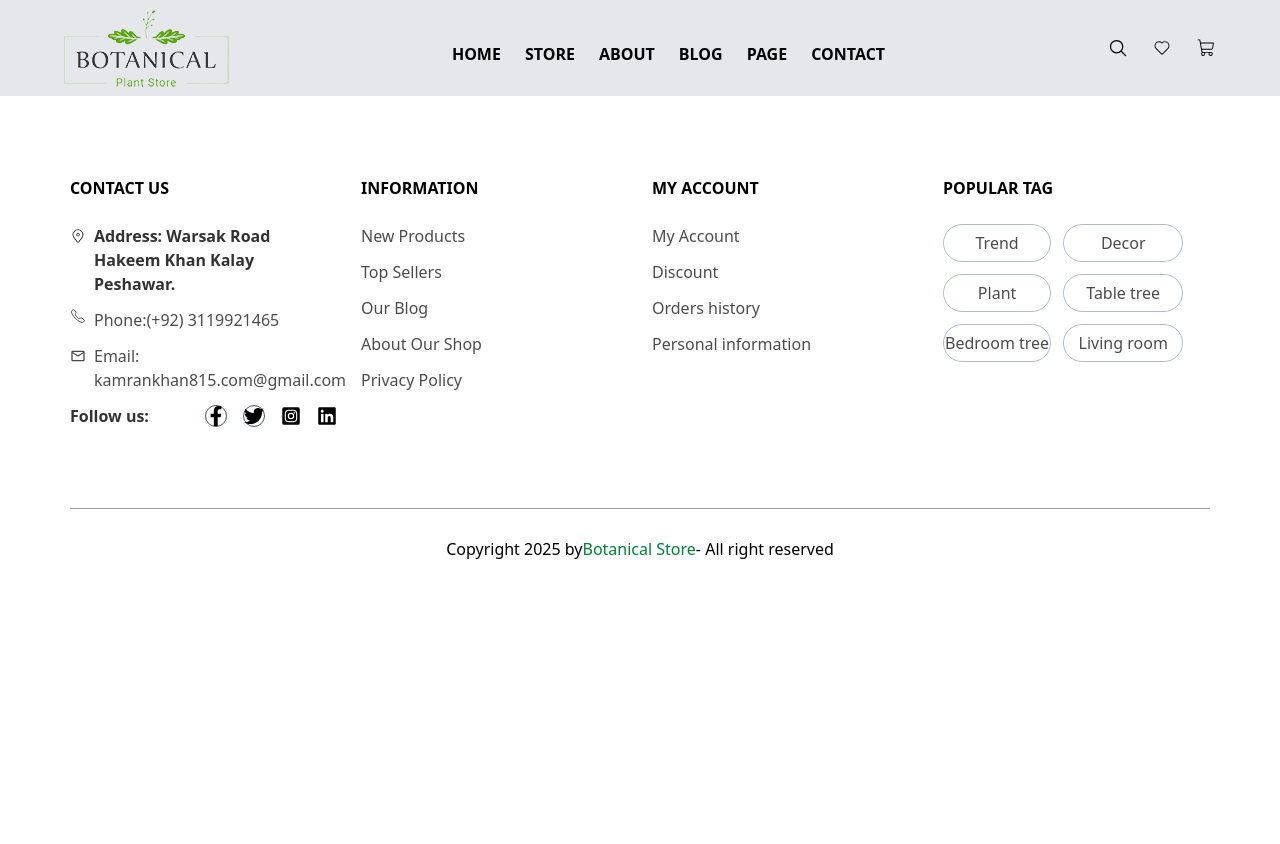
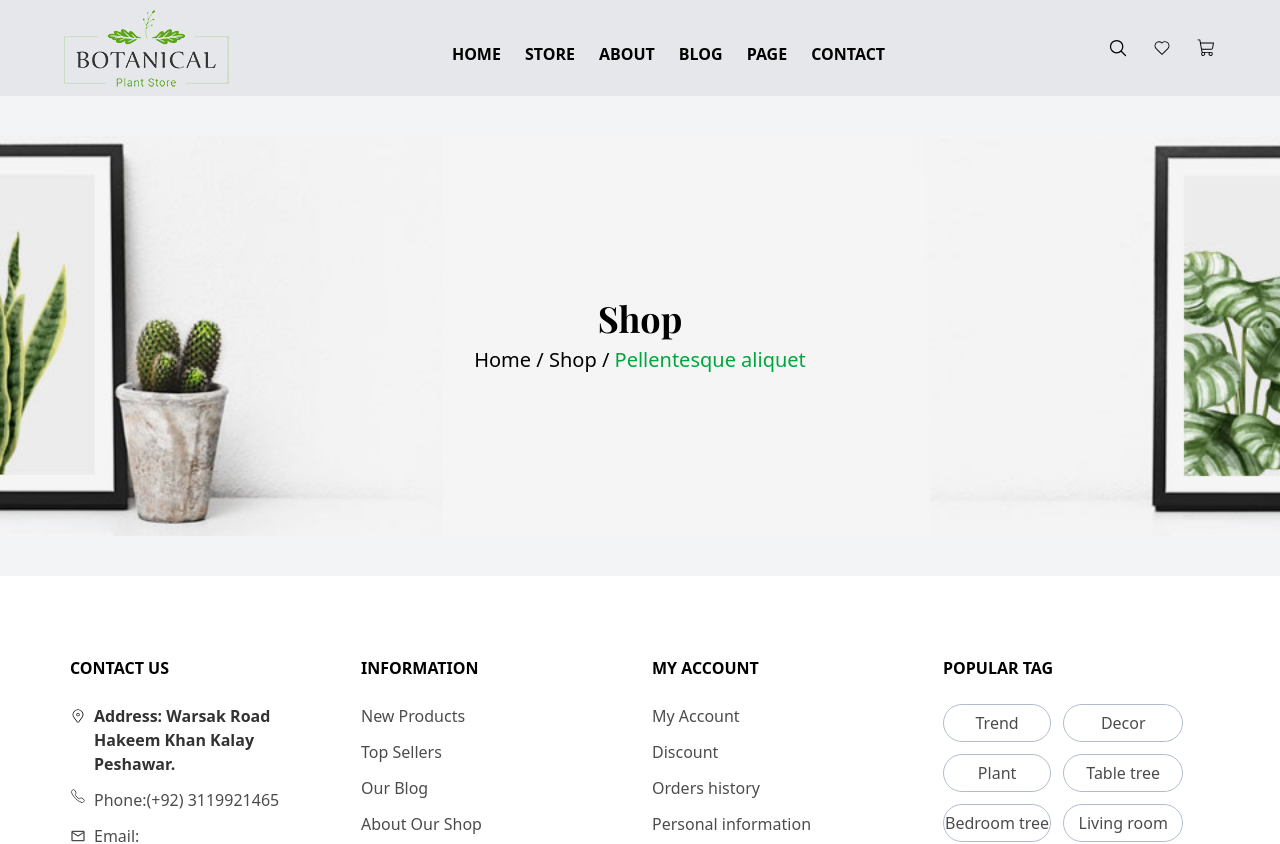
Before and after one commit to kamrankhan200332/Ecommerce_Responsive_Design, a React (Vite) app in the folder client/: page /store/single in a window 1280 px wide. Shown: the top 844 px of the page. Before the commit the page ends 800 px from the top, so only its background shows below. Built offline with nearby package versions, Linux system fonts and the light colour scheme.

Commit message:
setting the files

```diff
--- a/client/src/App.jsx
+++ b/client/src/App.jsx
@@ -8,6 +8,7 @@ import Store from "./pages/Store/Store";
 import Blog from "./pages/Blog/Blog";
 import Page from "./pages/Page/Page";
 import Contact from "./pages/Contact/Contact";
+import SingleStore from "./pages/SingleStore/SingleStore";
 
 const App = () => {
   return (
@@ -18,6 +19,7 @@ const App = () => {
           <Routes>
             <Route path="/" exact element={<Home />} />
             <Route path="/store" exact element={<Store />} />
+            <Route path="/store/single" exact element={<SingleStore />} />
             <Route path="/about" exact element={<About />} />
             <Route path="/blog" exact element={<Blog />} />
             <Route path="/page" exact element={<Page />} />
--- /dev/null
+++ b/client/src/components/SingleStoreComponent/Hero.jsx
@@ -0,0 +1,28 @@
+import React from "react";
+import img1 from "../../assets/images/storeImages/img1.jpg";
+import { Link } from "react-router-dom";
+
+const Hero = () => {
+  return (
+    <div>
+      <div className="image h-[60vh] bg-gray-100 mb-20 py-10 relative">
+        <img src={img1} className="w-full h-full object-cover" alt="" />
+        <div className="shop absolute top-[50%] left-[50%] -translate-x-[50%] -translate-y-[50%] flex items-center justify-center flex-col space-y-2">
+          <h1 className="font-['Playfair_Display'] font-bold text-4xl">Shop</h1>
+          <p className="text-xl">
+            <Link to={"/"}>
+              <span className="hover:text-green-600 cursor-pointer">Home </span>
+            </Link>
+            /{" "}
+            <Link to={"/store"}>
+              <span className="hover:text-green-600 cursor-pointer">Shop </span>
+            </Link>{" "}
+            / <span className="text-green-600">Pellentesque aliquet</span>
+          </p>
+        </div>
+      </div>
+    </div>
+  );
+};
+
+export default Hero;
--- /dev/null
+++ b/client/src/pages/SingleStore/SingleStore.jsx
@@ -0,0 +1,12 @@
+import React from 'react';
+import Hero from '../../components/SingleStoreComponent/Hero';
+
+const SingleStore = () => {
+  return (
+    <div>
+      <Hero />
+    </div>
+  );
+}
+
+export default SingleStore;
```
